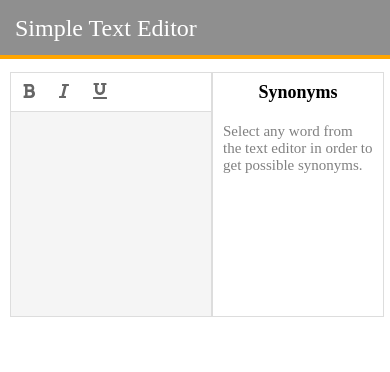
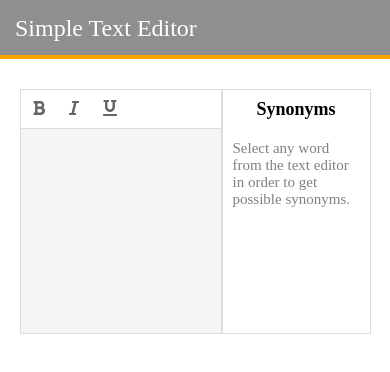
Before and after one commit to kuabita/ae-frontend-texteditor-vuejs-skeleton, a Vue app: page / in a window 390 px wide. Shown: the top 372 px of the page. Built offline with nearby package versions, Linux system fonts and the light colour scheme.

Commit message:
Minor css change to apps

```diff
--- a/src/App.vue
+++ b/src/App.vue
@@ -30,5 +30,7 @@ export default {
 }
 main {
   display: flex;
+  align-items: center;
+  justify-content: center;
 }
 </style>
--- a/src/components/TextEditor.vue
+++ b/src/components/TextEditor.vue
@@ -112,12 +112,13 @@ export default {
 }
 .main-container-editor {
   display: inline-flex;
-  padding: 13px 10px;
-  width: 100%;
+  padding: 30px 10px;
   justify-content: center;
 }
 @media only screen and (max-width: 768px) {
-  height: 100px;
+ .main-container-editor {
+    width: 90%;
+  }
 }
 @media only screen and (max-width: 768px) {
   .iframe-container-editor iframe {
```
